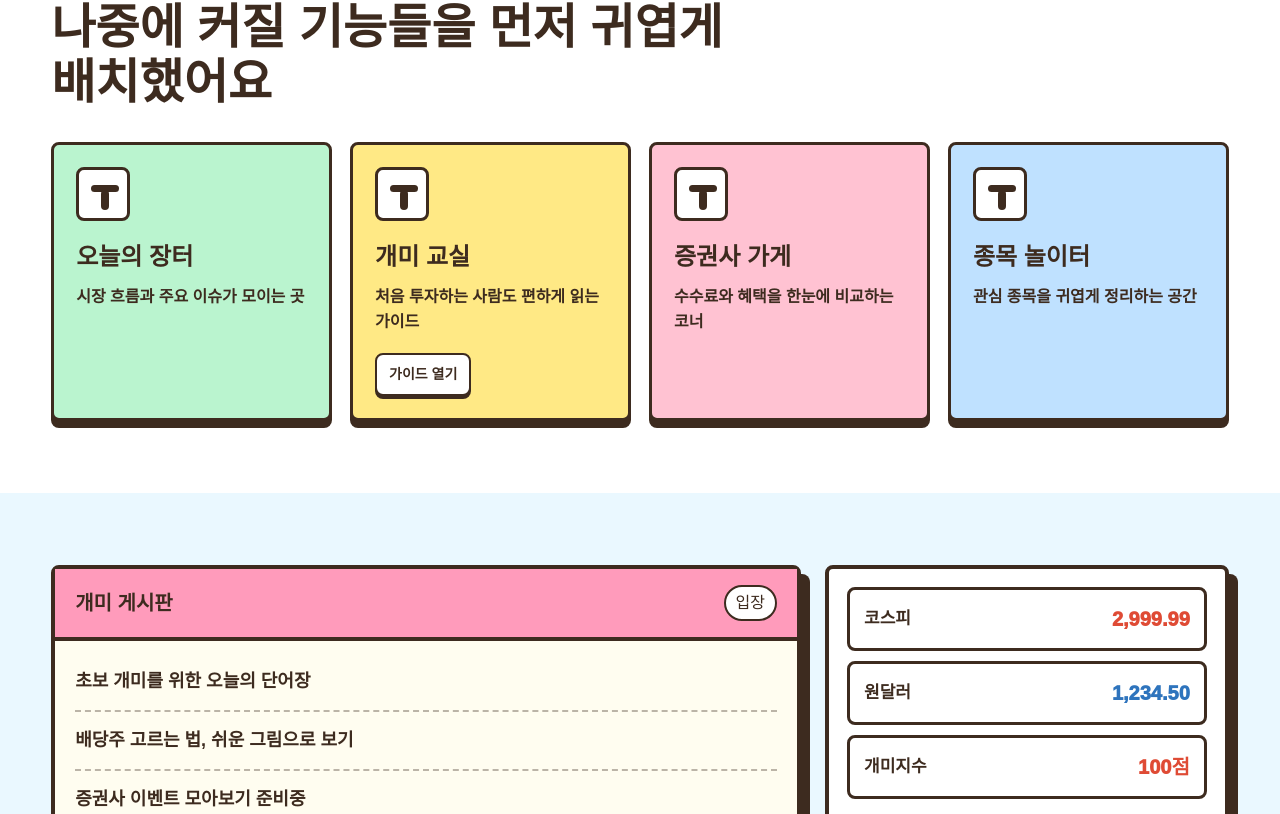
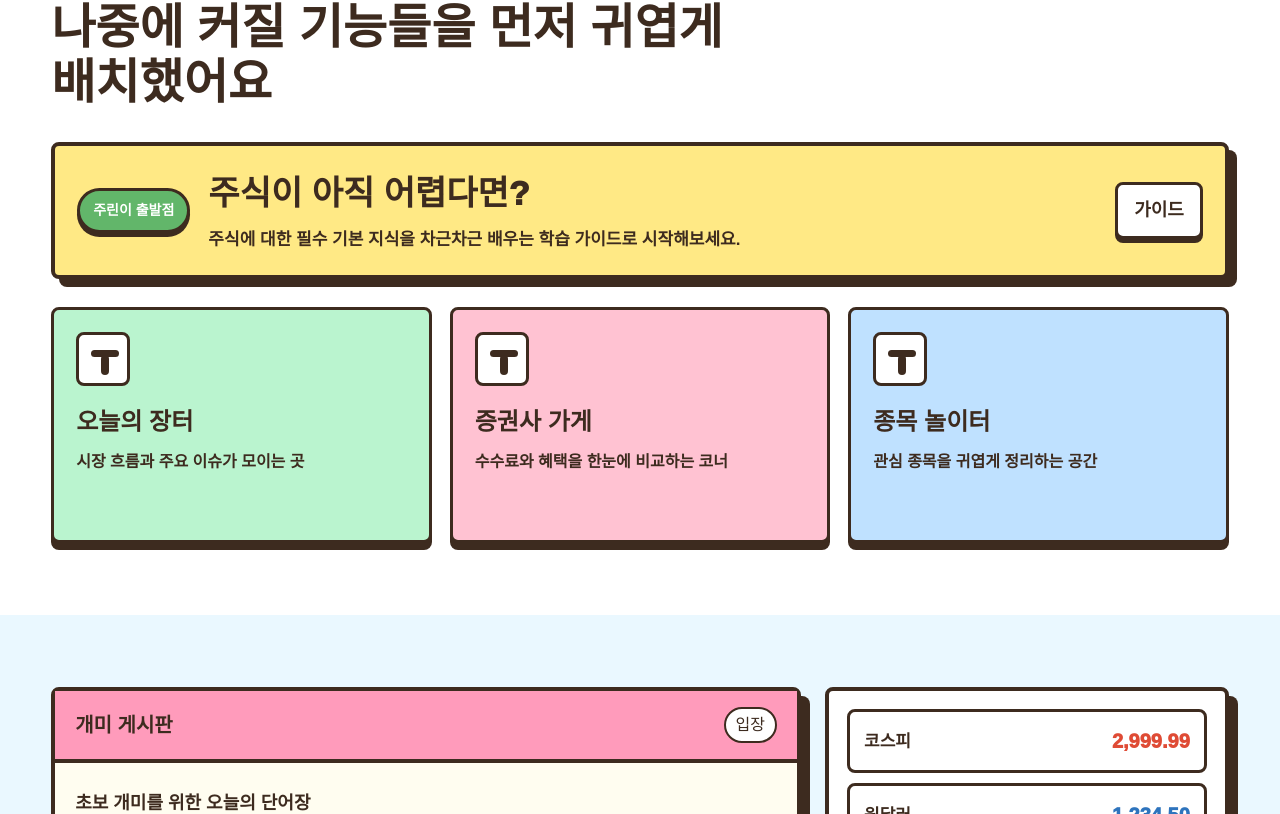
Before and after one commit to kwonjh0406/senagae, a Next.js app: page / in a window 1280 px wide. Shown: the part 946-1760 px from the top of the page. Built offline with nearby package versions, Linux system fonts and the light colour scheme.

Commit message:
홈에 주식 가이드 진입점 추가

```diff
--- a/app/components/AppHeader.tsx
+++ b/app/components/AppHeader.tsx
@@ -11,7 +11,6 @@ type SubNavItem = {
 
 const mainNavItems: { href: string; key: MainSection; label: string }[] = [
   { href: "/", key: "home", label: "홈" },
-  { href: "/guide", key: "guide", label: "가이드" },
   { href: "/news", key: "news", label: "뉴스·이벤트" },
   { href: "/market", key: "market", label: "증시 현황" },
   { href: "/analysis", key: "analysis", label: "종목 분석" },
--- a/app/globals.css
+++ b/app/globals.css
@@ -569,10 +569,61 @@ h1 {
   word-break: keep-all;
 }
 
+.learning-guide-callout {
+  align-items: center;
+  background: #ffe985;
+  border: 4px solid var(--ink);
+  border-radius: 8px;
+  box-shadow: 8px 8px 0 var(--ink);
+  display: grid;
+  gap: 18px;
+  grid-template-columns: auto minmax(0, 1fr) auto;
+  margin: 0 auto 28px;
+  max-width: 1180px;
+  padding: 22px;
+}
+
+.learning-guide-callout > span {
+  background: var(--green);
+  border: 3px solid var(--ink);
+  border-radius: 999px;
+  box-shadow: 0 4px 0 var(--ink);
+  color: #ffffff;
+  font-size: 14px;
+  font-weight: 1000;
+  padding: 9px 13px;
+  white-space: nowrap;
+}
+
+.learning-guide-callout h3 {
+  font-size: clamp(24px, 3vw, 34px);
+  font-weight: 1000;
+  margin: 0 0 8px;
+}
+
+.learning-guide-callout p {
+  font-size: 17px;
+  font-weight: 800;
+  line-height: 1.55;
+  margin: 0;
+  word-break: keep-all;
+}
+
+.learning-guide-callout strong {
+  background: #ffffff;
+  border: 3px solid var(--ink);
+  border-radius: 8px;
+  box-shadow: 0 4px 0 var(--ink);
+  font-size: 18px;
+  font-weight: 1000;
+  padding: 12px 16px;
+  white-space: nowrap;
+}
+
 .feature-grid {
   display: grid;
   gap: 18px;
-  grid-template-columns: repeat(4, minmax(0, 1fr));
+  grid-template-columns: repeat(3, minmax(0, 1fr));
   margin: 0 auto;
   max-width: 1180px;
 }
@@ -2087,6 +2138,17 @@ h1 {
     grid-template-columns: 1fr;
   }
 
+  .learning-guide-callout {
+    align-items: stretch;
+    grid-template-columns: 1fr;
+    padding: 20px;
+  }
+
+  .learning-guide-callout > span,
+  .learning-guide-callout strong {
+    justify-self: start;
+  }
+
   .content-band,
   .dashboard-band {
     padding-bottom: 48px;
--- a/app/page.tsx
+++ b/app/page.tsx
@@ -3,7 +3,6 @@ import { AppHeader } from "./components/AppHeader";
 
 const featureTiles = [
   { title: "오늘의 장터", text: "시장 흐름과 주요 이슈가 모이는 곳", color: "tile-mint" },
-  { title: "개미 교실", text: "처음 투자하는 사람도 편하게 읽는 가이드", color: "tile-yellow" },
   { title: "증권사 가게", text: "수수료와 혜택을 한눈에 비교하는 코너", color: "tile-pink" },
   { title: "종목 놀이터", text: "관심 종목을 귀엽게 정리하는 공간", color: "tile-blue" },
 ];
@@ -76,13 +75,21 @@ export default function Home() {
           <h2>나중에 커질 기능들을 먼저 귀엽게 배치했어요</h2>
         </div>
 
+        <Link className="learning-guide-callout" href="/guide">
+          <span>주린이 출발점</span>
+          <div>
+            <h3>주식이 아직 어렵다면?</h3>
+            <p>주식에 대한 필수 기본 지식을 차근차근 배우는 학습 가이드로 시작해보세요.</p>
+          </div>
+          <strong>가이드</strong>
+        </Link>
+
         <div className="feature-grid">
           {featureTiles.map((tile) => (
             <article className={`feature-tile ${tile.color}`} key={tile.title}>
               <div className="tile-icon" aria-hidden="true" />
               <h3>{tile.title}</h3>
               <p>{tile.text}</p>
-              {tile.title === "개미 교실" ? <Link href="/guide">가이드 열기</Link> : null}
             </article>
           ))}
         </div>
```
